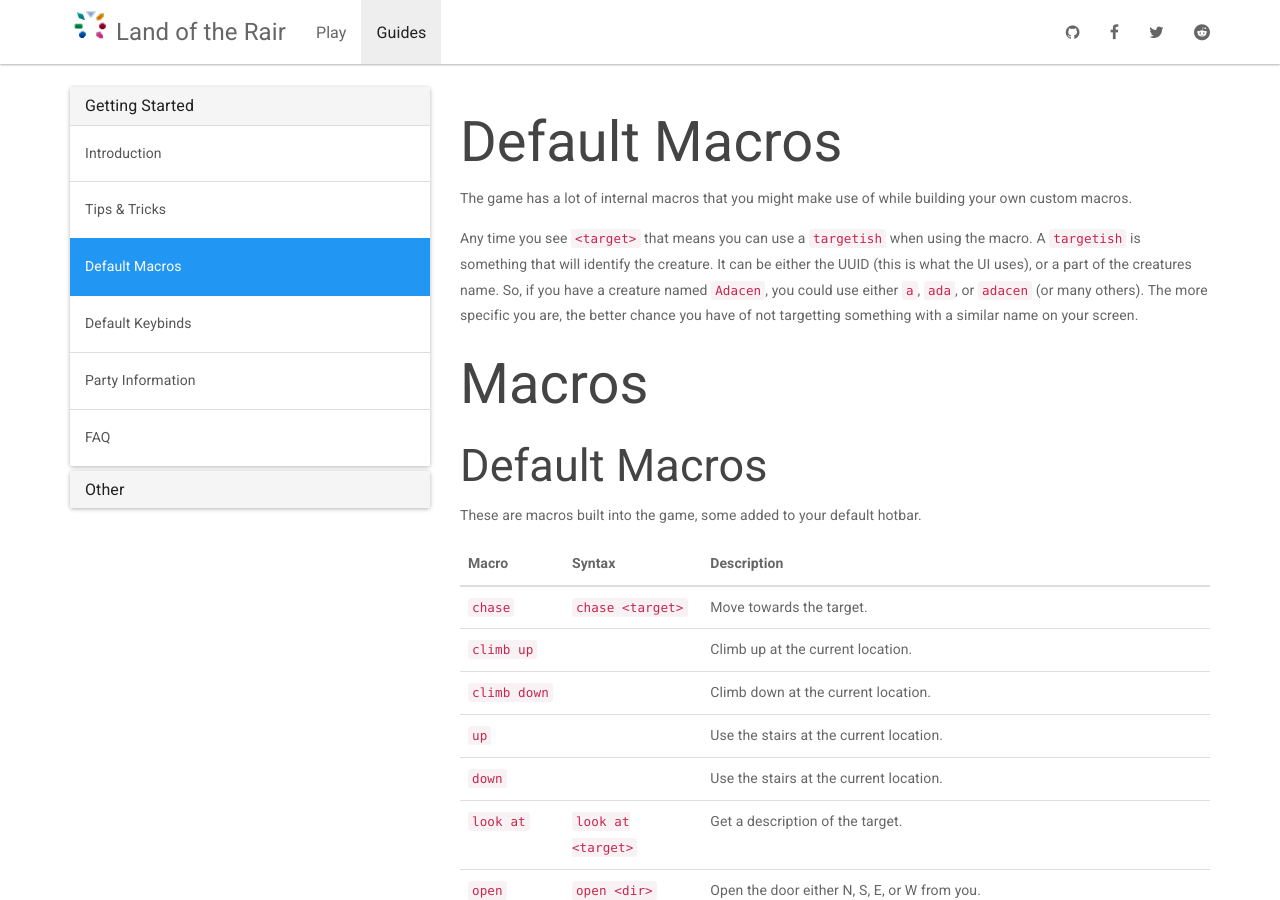
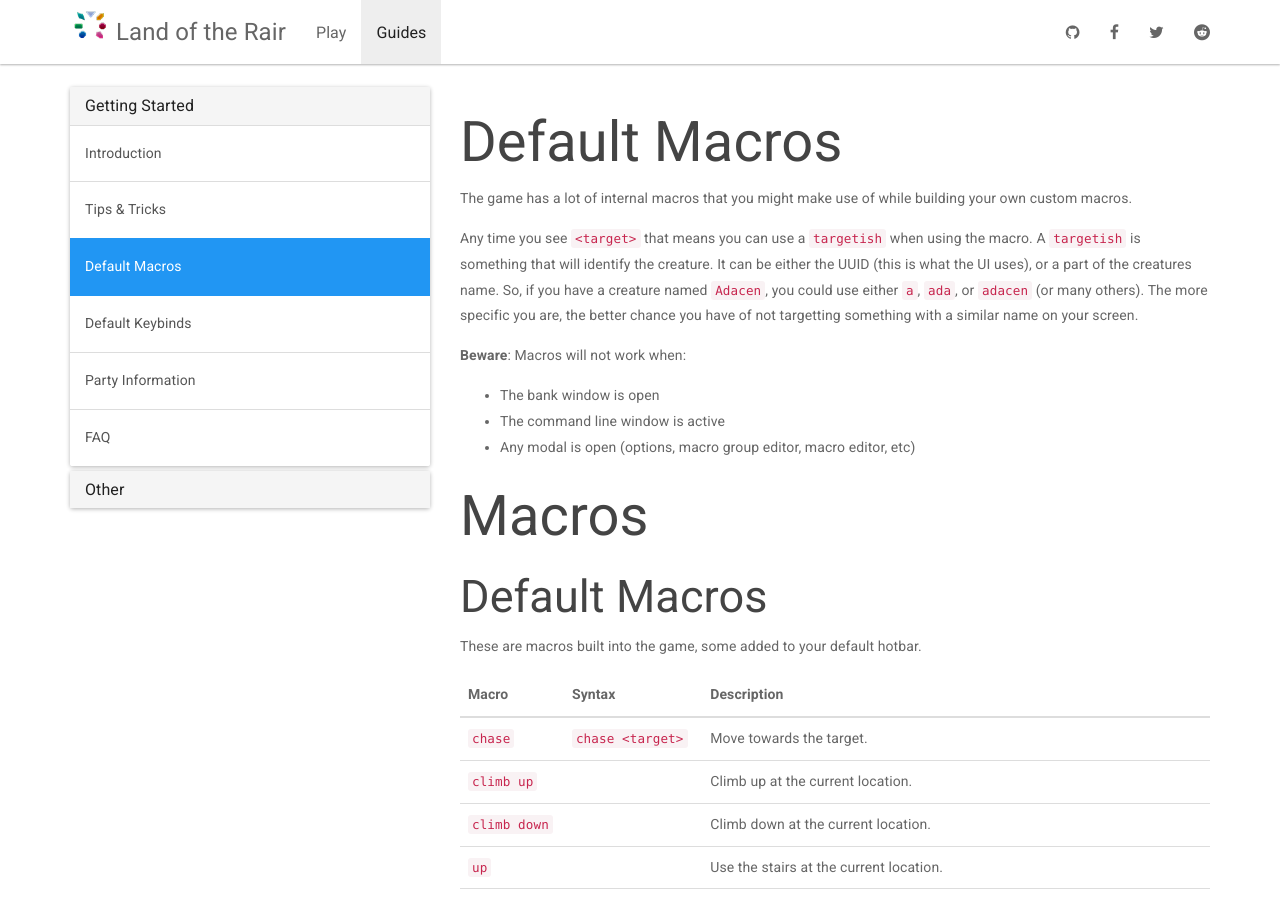
Before and after one commit to LandOfTheRair/landoftherair.github.io, a Jekyll site: the page built from _docs/getting-started/default-macros.md, in a window 1280 px wide and 900 px high. Built offline with Jekyll 4.4.1, drawn with Linux system fonts in a browser that asks for light colours; nearby versions of some CDN libraries.

Commit message:
Update default-macros.md

```diff
--- a/_docs/getting-started/default-macros.md
+++ b/_docs/getting-started/default-macros.md
@@ -6,6 +6,12 @@ permalink: /docs/default-macros/
 The game has a lot of internal macros that you might make use of while building your own custom macros.
 
 Any time you see `<target>` that means you can use a `targetish` when using the macro. A `targetish` is something that will identify the creature. It can be either the UUID (this is what the UI uses), or a part of the creatures name. So, if you have a creature named `Adacen`, you could use either `a`, `ada`, or `adacen` (or many others). The more specific you are, the better chance you have of not targetting something with a similar name on your screen.
+
+**Beware**: Macros will not work when:
+
+* The bank window is open
+* The command line window is active
+* Any modal is open (options, macro group editor, macro editor, etc)
 
 # Macros
 
```
